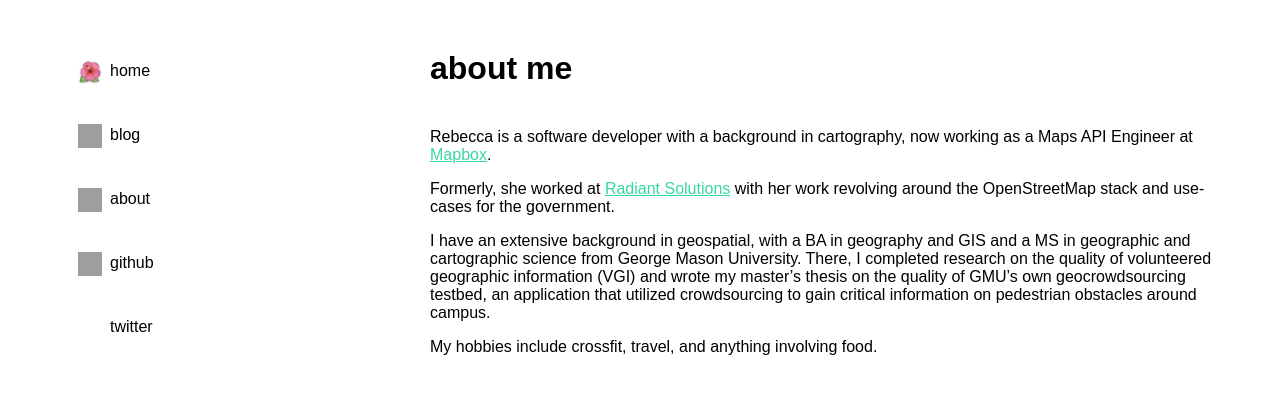
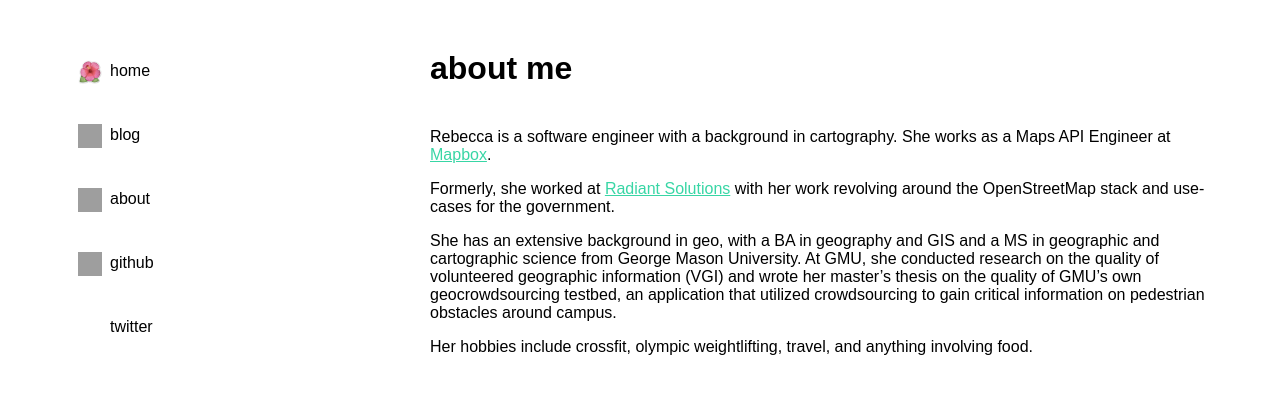
Before and after one commit to rmrice/rmrice.github.io, a Jekyll site: the page built from about.md, in a window 1280 px wide. Shown: the top 394 px of the page. Built offline with Jekyll 4.4.1, drawn with Linux system fonts in a browser that asks for light colours; grey boxes are pictures that could not be loaded.

Commit message:
third person

```diff
--- a/about.md
+++ b/about.md
@@ -6,10 +6,10 @@ permalink: /about/
 
 # about me
 
-Rebecca is a software developer with a background in cartography, now working as a Maps API Engineer at [Mapbox](mapbox.com).
+Rebecca is a software engineer with a background in cartography. She works as a Maps API Engineer at [Mapbox](mapbox.com).
 
 Formerly, she worked at [Radiant Solutions](radiantsolutions.com) with her work revolving around the OpenStreetMap stack and use-cases for the government.
 
-I have an extensive background in geospatial, with a BA in geography and GIS and a MS in geographic and cartographic science from George Mason University. There, I completed research on the quality of volunteered geographic information (VGI) and wrote my master's thesis on the quality of GMU's own geocrowdsourcing testbed, an application that utilized crowdsourcing to gain critical information on pedestrian obstacles around campus.
+She has an extensive background in geo, with a BA in geography and GIS and a MS in geographic and cartographic science from George Mason University. At GMU, she conducted research on the quality of volunteered geographic information (VGI) and wrote her master's thesis on the quality of GMU's own geocrowdsourcing testbed, an application that utilized crowdsourcing to gain critical information on pedestrian obstacles around campus.
 
-My hobbies include crossfit, travel, and anything involving food.
+Her hobbies include crossfit, olympic weightlifting, travel, and anything involving food.
```
Also changed, not shown: index.md (+1 -4 lines).
